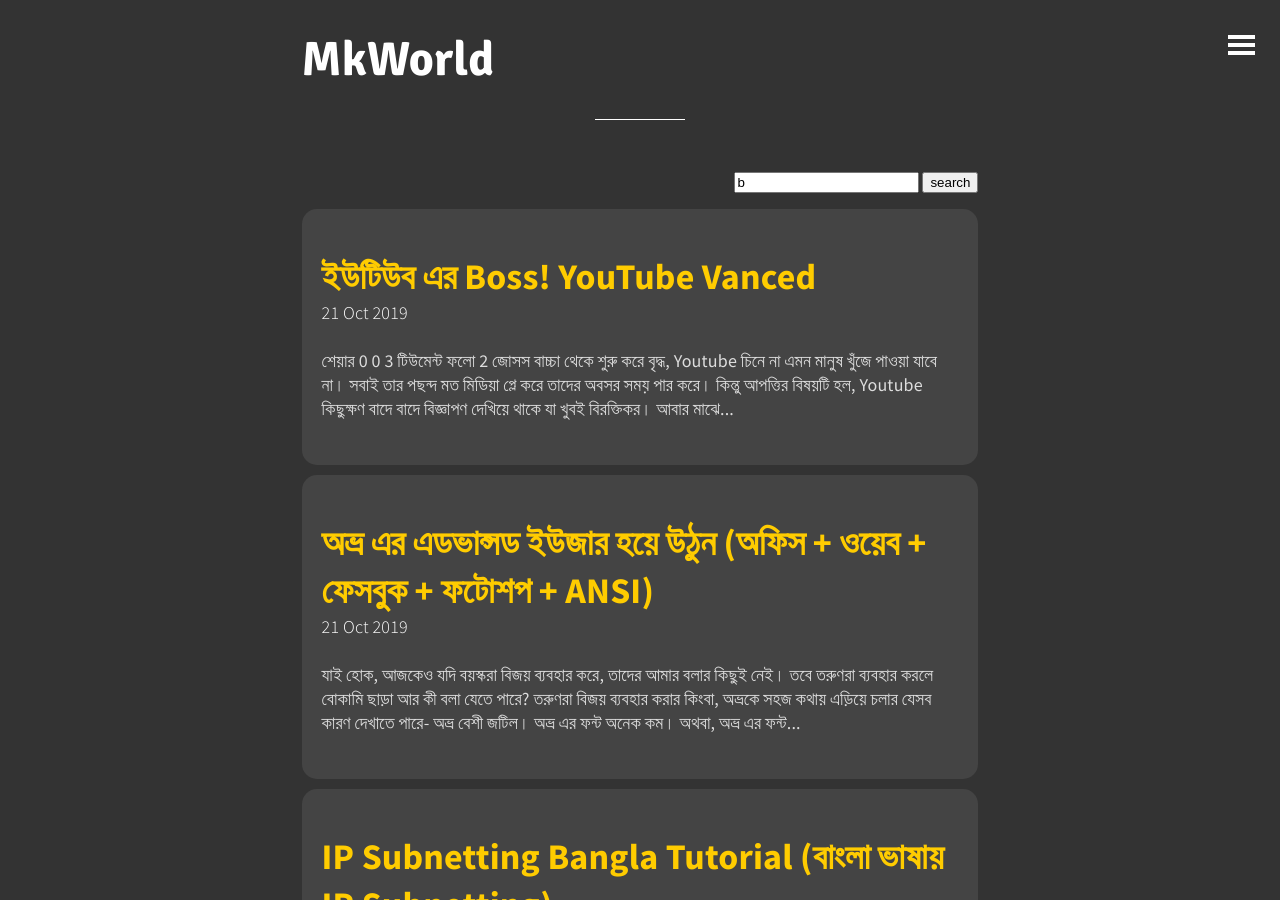
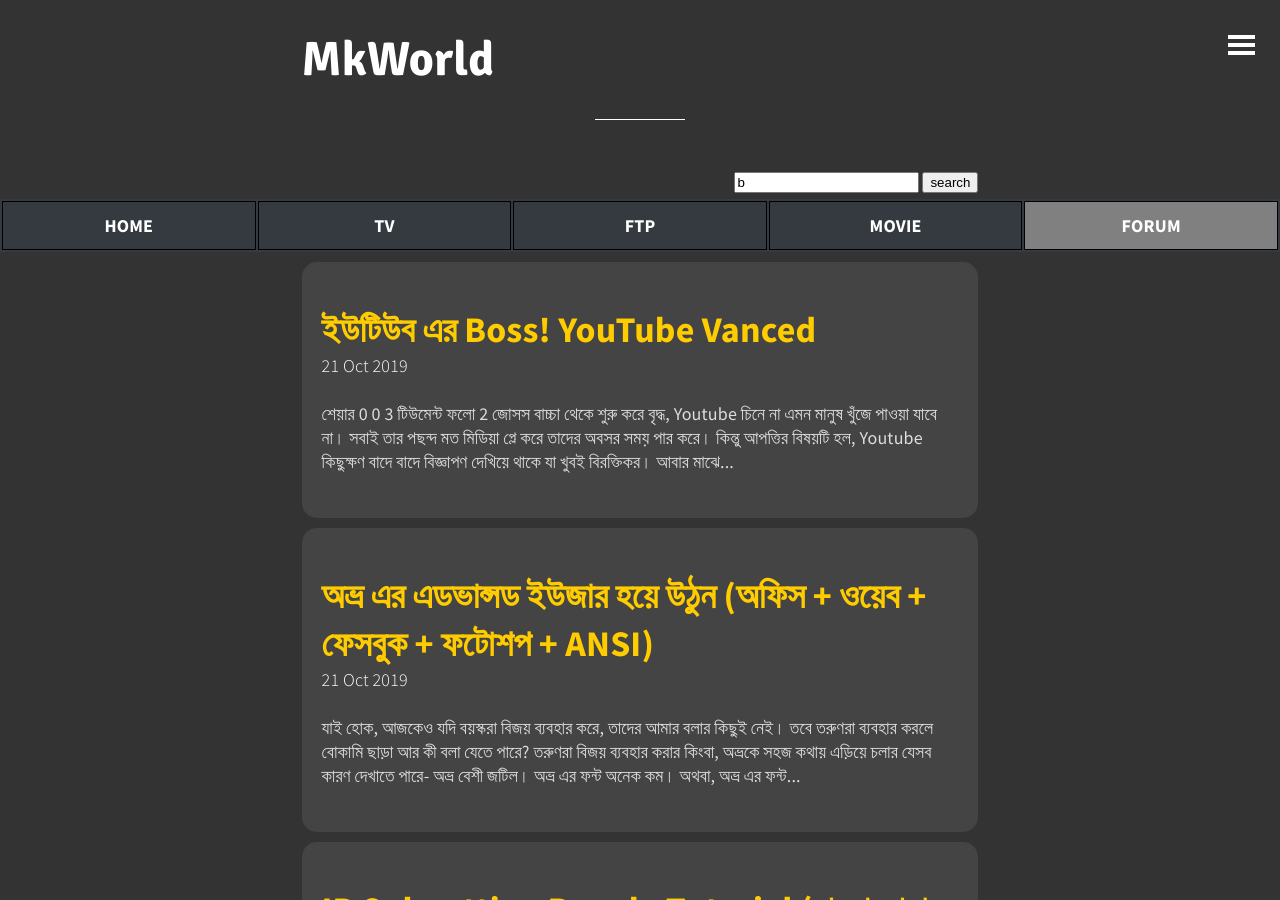
Before and after one commit to bdmilan/blog, a Jekyll site: the page built from index.html, in a window 1280 px wide and 900 px high. Built offline with Jekyll 4.4.1, drawn with Linux system fonts in a browser that asks for light colours; the list of posts is cut into pages by our own code.

Commit message:
Update header.html

```diff
--- a/_includes/header.html
+++ b/_includes/header.html
@@ -12,5 +12,20 @@
 </form></div>
 </div>
 
+<nav class="sticky-top">
+  <div class="" style="background-color: #343a40;"><table style="width:100%">
+  <tr>
+    <td style="width: 19%; border: 1px solid #000; font-weight: bold; color: #fff; text-align: center; padding: 10px;"><a href="https://bdmilan.github.io/mk/" style="color: #fff;"> HOME </a></td>
+    <td style="width: 19%; border: 1px solid #000; font-weight: bold;color: #fff; text-align: center; padding: 10px;"><a href="tv.html" style="color: #fff;"> TV </a></td>
+    <td style="width: 19%; border: 1px solid #000; font-weight: bold;color: #fff; text-align: center; padding: 10px;"><a href="ftp.html" style="color: #fff;"> FTP </a></td>
+	<td style="width: 19%; border: 1px solid #000; font-weight: bold;color: #fff; text-align: center; padding: 10px;"><a href="movie.html" style="color: #fff;"> MOVIE </a></td>
+	  <td style="background-color: gray; width: 19%; border: 1px solid #000; font-weight: bold;color: #fff; text-align: center; padding: 10px;"><a href="forum.html" style="color: #fff;"> FORUM </a></td>
+
+  </tr>
+</table></b>
+
+    </div>
+</nav>
+
 	<script src="https://mobifreak.in/assets/js-extended/gradient.js"></script>
 <script src="https://code.jquery.com/jquery-3.3.1.slim.min.js" integrity="sha384-q8i/X+965DzO0rT7abK41JStQIAqVgRVzpbzo5smXKp4YfRvH+8abtTE1Pi6jizo" crossorigin="anonymous"></script>
```
